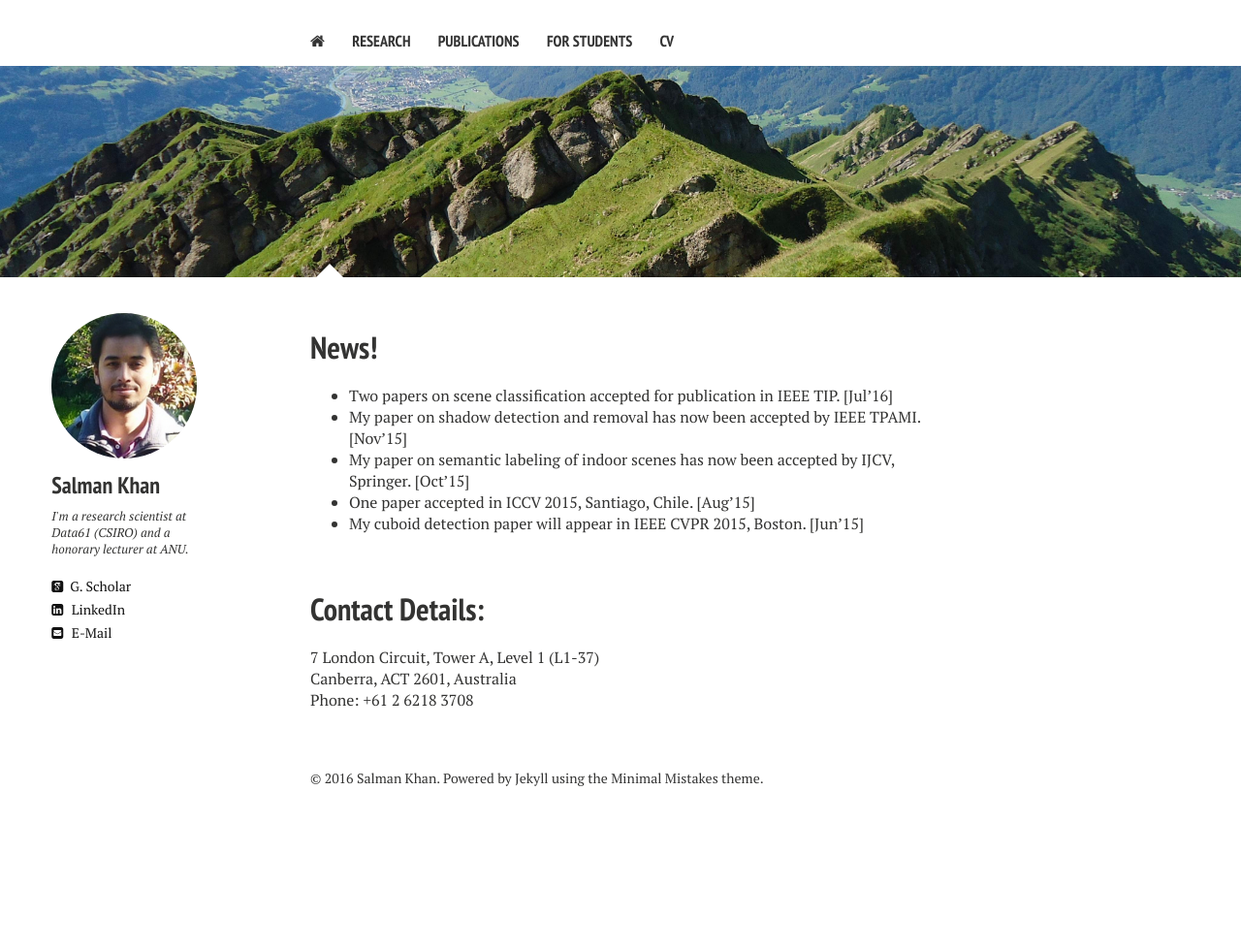
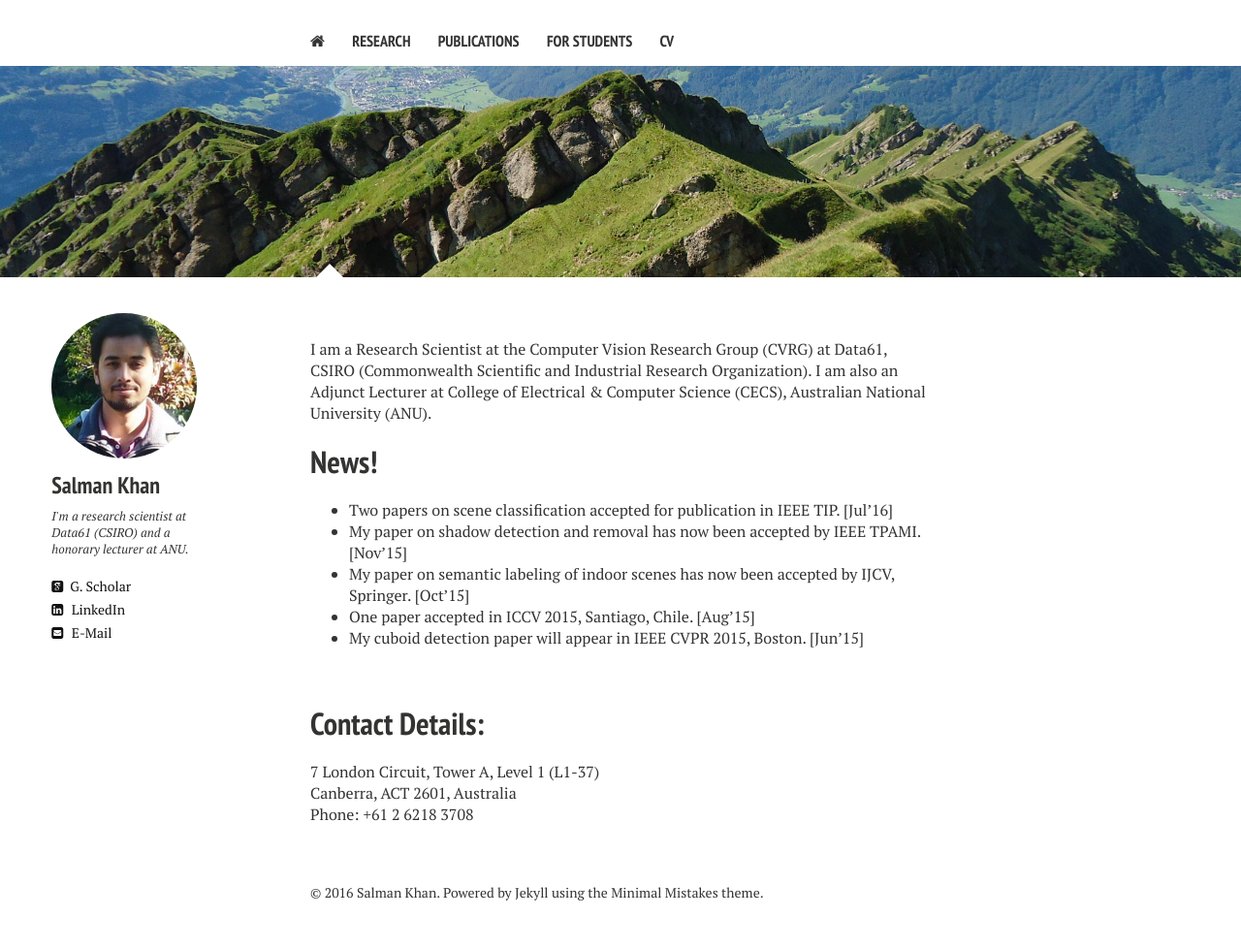
Before and after one commit to awaisrauf/salman-h-khan.github.io, a Jekyll site: the page built from index.md, in a window 1280 px wide. Shown: the whole page at 97% size. Built offline with Jekyll 4.4.1, drawn with Linux system fonts in a browser that asks for light colours; nearby versions of some CDN libraries; before the commit the page ends 900 px from its top, so only the background shows below that.

Commit message:
Update index.md

```diff
--- a/index.md
+++ b/index.md
@@ -1,11 +1,14 @@
 ---
 layout: home2
-title: News!
+title:
 description: "Salman Khan's website"
 tags: [Jekyll, theme, responsive, blog, template]
 image:
   feature: mountain.jpg
 ---
+I am a Research Scientist at the Computer Vision Research Group (CVRG) at Data61, CSIRO (Commonwealth Scientific and Industrial Research Organization). I am also an Adjunct Lecturer at College of Electrical & Computer Science (CECS), Australian National University (ANU).
+
+# News!
 
 * Two papers on scene classification accepted for publication in IEEE TIP. [Jul'16]
 * My paper on shadow detection and removal has now been accepted by IEEE TPAMI. [Nov'15]
```
